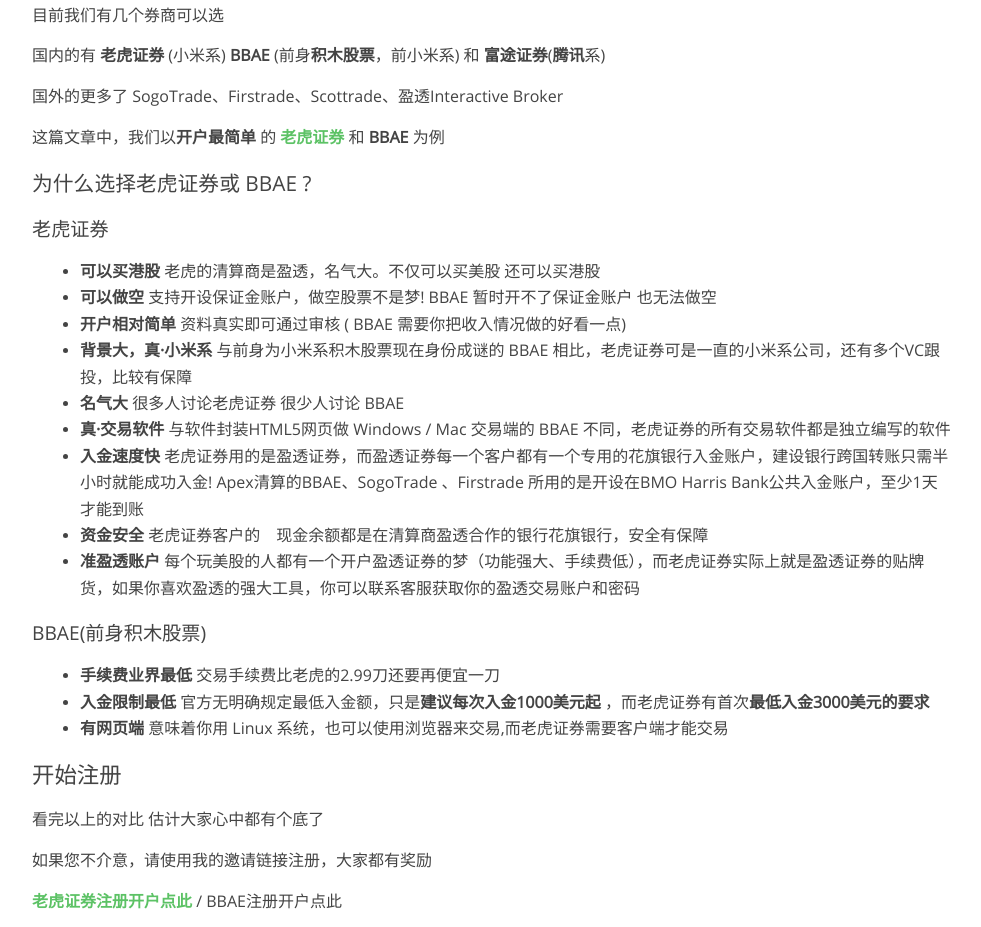
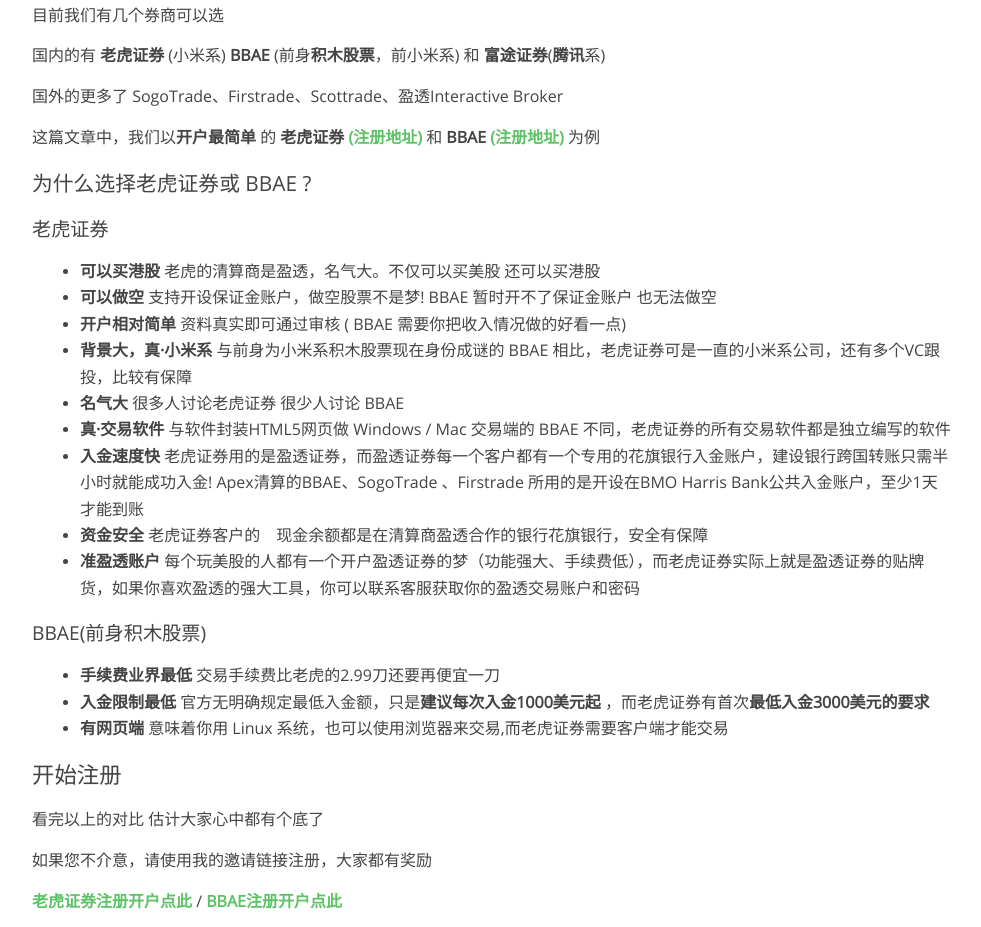
Before and after one commit to frankwei98/frankwei98.github.io, a plain HTML site: page trade-online/index.html in a window 1280 px wide. Shown: the part 1037-1964 px from the top of the page, without its empty margins (288-1269 px from the left). Drawn offline with Linux system fonts and the light colour scheme; a script that the page names is missing; files whose address does not match are found by name.

Commit message:
Site updated: 2016-07-28 17:45:25

```diff
--- a/trade-online/index.html
+++ b/trade-online/index.html
@@ -90,7 +90,7 @@
 <h3 id="选择自己喜欢的券商-amp-注册"><a href="#选择自己喜欢的券商-amp-注册" class="headerlink" title="选择自己喜欢的券商 &amp; 注册"></a>选择自己喜欢的券商 &amp; 注册</h3><p>目前我们有几个券商可以选</p>
 <p>国内的有 <strong>老虎证券</strong> (小米系) <strong>BBAE</strong> (前身<strong>积木股票</strong>，前小米系) 和 <strong>富途证券</strong>(<strong>腾讯</strong>系)</p>
 <p>国外的更多了 SogoTrade、Firstrade、Scottrade、盈透Interactive Broker</p>
-<p>这篇文章中，我们以<strong>开户最简单</strong> 的 <strong><a href="https://www.tigerbrokers.com/accounts?invite=FRANKWEI" target="_blank" rel="external">老虎证券</a> </strong>和 <strong>BBAE</strong> 为例</p>
+<p>这篇文章中，我们以<strong>开户最简单</strong> 的 <strong>老虎证券 <a href="https://www.tigerbrokers.com/accounts?invite=FRANKWEI" target="_blank" rel="external">(注册地址)</a> </strong>和 <strong>BBAE <a href="https://a.bbaecdn.com/land/?referral=st7cts27&amp;from=singlemessage&amp;isappinstalled=1" target="_blank" rel="external">(注册地址)</a> </strong> 为例</p>
 <h4 id="为什么选择老虎证券或-BBAE"><a href="#为什么选择老虎证券或-BBAE" class="headerlink" title="为什么选择老虎证券或 BBAE ?"></a>为什么选择老虎证券或 BBAE ?</h4><h5 id="老虎证券"><a href="#老虎证券" class="headerlink" title="老虎证券"></a>老虎证券</h5><ul>
 <li><strong>可以买港股</strong> 老虎的清算商是盈透，名气大。不仅可以买美股 还可以买港股</li>
 <li><strong>可以做空</strong> 支持开设保证金账户，做空股票不是梦! BBAE 暂时开不了保证金账户 也无法做空</li>
@@ -109,7 +109,7 @@
 </ul>
 <h3 id="开始注册"><a href="#开始注册" class="headerlink" title="开始注册"></a>开始注册</h3><p>看完以上的对比 估计大家心中都有个底了</p>
 <p>如果您不介意，请使用我的邀请链接注册，大家都有奖励</p>
-<p><a href="https://www.tigerbrokers.com/accounts?invite=FRANKWEI" target="_blank" rel="external">老虎证券注册开户点此</a>  / BBAE注册开户点此</p>
+<p><a href="https://www.tigerbrokers.com/accounts?invite=FRANKWEI" target="_blank" rel="external">老虎证券注册开户点此</a>  / <a href="https://a.bbaecdn.com/land/?referral=st7cts27&amp;from=singlemessage&amp;isappinstalled=1" target="_blank" rel="external">BBAE注册开户点此</a></p>
 <p>我第一次选的券商是BBAE，主要是因为佣金便宜。不过后来觉得BBAE缺少许多功能，现在转到了多功能 准盈透的老虎证券了。（美股可以在多个券商之间转移）</p>
 <p>老虎证券遇到填写推荐码的地方，请帮忙填入我的推荐码 「<strong>FRANKWEI</strong>」。</p>
 <h3 id="上传身份证放在白纸上并签名的图片"><a href="#上传身份证放在白纸上并签名的图片" class="headerlink" title="上传身份证放在白纸上并签名的图片"></a>上传身份证放在白纸上并签名的图片</h3><p>填完注册信息之后，系统会提示你上传身份证+签字照，用手机拍照。把这些表格打印出来，填好，签字，扫描或拍照，之后上传即可。</p>
```
Also changed, not shown: archives/2016/03/index.html (+2 -2 lines), archives/2016/page/2/index.html (+2 -2 lines), archives/page/2/index.html (+2 -2 lines), moving-around/index.html (+2 -2 lines), page/2/index.html (+2 -2 lines), tag/Linode/index.html (+2 -2 lines), tag/VPS/index.html (+2 -2 lines), tag/blog/index.html (+2 -2 lines), tag/日常/index.html (+2 -2 lines).
